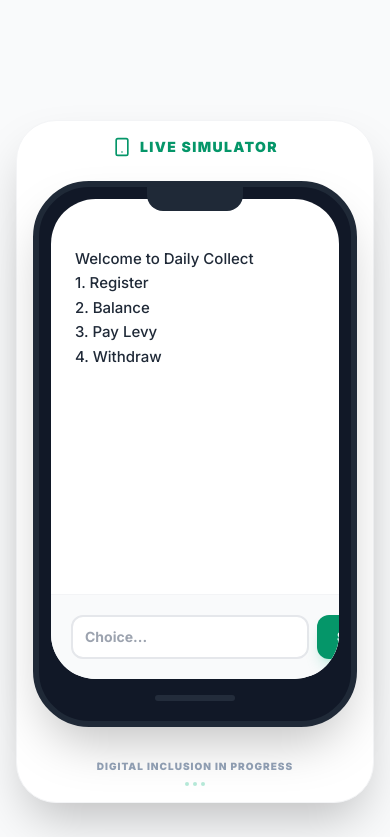
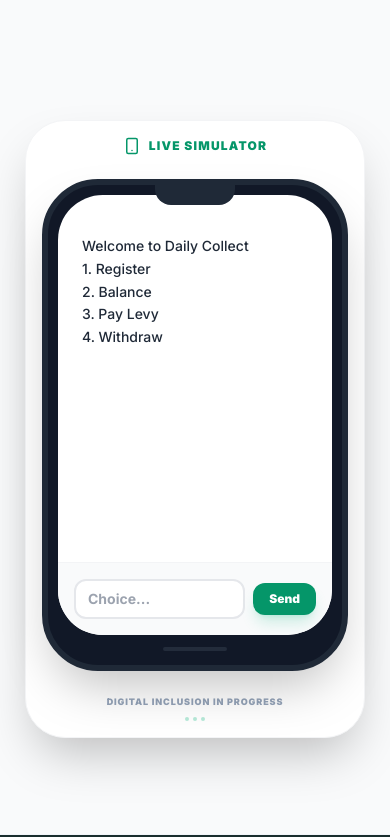
Before and after one commit to delian88/dailycollect, a React (Vite) app: page / in a window 390 px wide. Shown: the part 3167-4004 px from the top of the page. Built offline with nearby package versions, Linux system fonts and the light colour scheme.

Commit message:
feat(USSDSimulator): Refine UI and visual elements
Adjust padding, margins, font sizes, and icon sizes to improve the visual presentation and responsiveness of the USSD simulator component. Enhance the overall user experience with subtle UI tweaks.

```diff
--- a/components/USSDSimulator.tsx
+++ b/components/USSDSimulator.tsx
@@ -1,6 +1,6 @@
 
 import React, { useState } from 'react';
-import { Smartphone, ChevronRight } from 'lucide-react';
+import { Smartphone } from 'lucide-react';
 
 const USSDSimulator: React.FC = () => {
   const [step, setStep] = useState(0);
@@ -36,40 +36,40 @@ const USSDSimulator: React.FC = () => {
   };
 
   return (
-    <div className="bg-white p-4 sm:p-8 rounded-[2.5rem] shadow-2xl border border-gray-100 w-full max-w-[360px] mx-auto">
-      <div className="flex items-center gap-2 mb-6 text-emerald-600 font-black text-sm uppercase tracking-widest justify-center">
-        <Smartphone size={20} />
+    <div className="bg-white p-4 sm:p-6 rounded-[2.5rem] shadow-2xl border border-gray-100 w-full max-w-[340px] mx-auto">
+      <div className="flex items-center gap-2 mb-6 text-emerald-600 font-black text-xs uppercase tracking-widest justify-center">
+        <Smartphone size={18} />
         <span>Live Simulator</span>
       </div>
 
       {/* Phone Shell */}
-      <div className="relative bg-gray-900 rounded-[3.5rem] p-3 border-[6px] border-gray-800 shadow-2xl">
+      <div className="relative bg-gray-900 rounded-[3.5rem] p-2.5 border-[6px] border-gray-800 shadow-2xl">
         {/* Notch */}
-        <div className="absolute top-0 left-1/2 -translate-x-1/2 w-24 h-6 bg-gray-800 rounded-b-2xl z-20"></div>
+        <div className="absolute top-0 left-1/2 -translate-x-1/2 w-20 h-5 bg-gray-800 rounded-b-2xl z-20"></div>
 
         {/* Screen */}
-        <div className="bg-white rounded-[2.8rem] h-[480px] overflow-hidden flex flex-col relative">
+        <div className="bg-white rounded-[2.8rem] h-[440px] overflow-hidden flex flex-col relative">
           {/* USSD Content Area */}
-          <div className="flex-grow p-6 pt-12 overflow-y-auto">
-            <div className="ussd-text whitespace-pre-wrap text-[15px] leading-relaxed text-gray-800 font-medium">
+          <div className="flex-grow p-6 pt-10 overflow-y-auto">
+            <div className="ussd-text whitespace-pre-wrap text-[14px] leading-relaxed text-gray-800 font-medium">
               {screens[step].text}
             </div>
           </div>
 
           {/* Input Area - Fixed at bottom of screen */}
-          <div className="p-5 bg-gray-50 border-t border-gray-100 flex-shrink-0">
-            <div className="flex gap-2">
+          <div className="p-4 bg-gray-50 border-t border-gray-100 flex-shrink-0">
+            <div className="flex items-center gap-2">
               <input
                 type="text"
                 value={input}
                 onChange={(e) => setInput(e.target.value)}
                 placeholder={screens[step].placeholder || "Choice..."}
-                className="flex-grow border-2 border-gray-200 rounded-xl px-3 py-2.5 text-sm font-bold text-gray-900 focus:outline-none focus:border-emerald-500 transition-colors"
+                className="w-0 flex-grow min-w-0 border-2 border-gray-200 rounded-xl px-3 py-2 text-sm font-bold text-gray-900 focus:outline-none focus:border-emerald-500 transition-colors"
                 onKeyDown={(e) => e.key === 'Enter' && handleSend()}
               />
               <button
                 onClick={handleSend}
-                className="bg-emerald-600 text-white px-5 py-2.5 rounded-xl text-sm font-black hover:bg-emerald-700 transition active:scale-95 shadow-lg shadow-emerald-500/20"
+                className="bg-emerald-600 text-white px-4 py-2 rounded-xl text-xs font-black hover:bg-emerald-700 transition active:scale-95 shadow-lg shadow-emerald-500/20 whitespace-nowrap"
               >
                 Send
               </button>
@@ -78,11 +78,11 @@ const USSDSimulator: React.FC = () => {
         </div>
 
         {/* Home Indicator */}
-        <div className="h-1.5 w-20 bg-gray-700/50 mx-auto mt-4 mb-2 rounded-full"></div>
+        <div className="h-1 w-16 bg-gray-700/50 mx-auto mt-3 mb-1 rounded-full"></div>
       </div>
 
-      <div className="mt-8 flex flex-col items-center gap-2">
-        <p className="text-[10px] font-black text-slate-400 uppercase tracking-widest">Digital inclusion in progress</p>
+      <div className="mt-6 flex flex-col items-center gap-2">
+        <p className="text-[9px] font-black text-slate-400 uppercase tracking-widest">Digital inclusion in progress</p>
         <div className="flex gap-1">
           {[1,2,3].map(i => <div key={i} className="w-1 h-1 rounded-full bg-emerald-500/30"></div>)}
         </div>
@@ -92,9 +92,8 @@ const USSDSimulator: React.FC = () => {
         .ussd-text {
           font-family: 'Inter', system-ui, sans-serif;
         }
-        /* Custom scrollbar for content area */
         .overflow-y-auto::-webkit-scrollbar {
-          width: 4px;
+          width: 3px;
         }
         .overflow-y-auto::-webkit-scrollbar-track {
           background: transparent;
```
